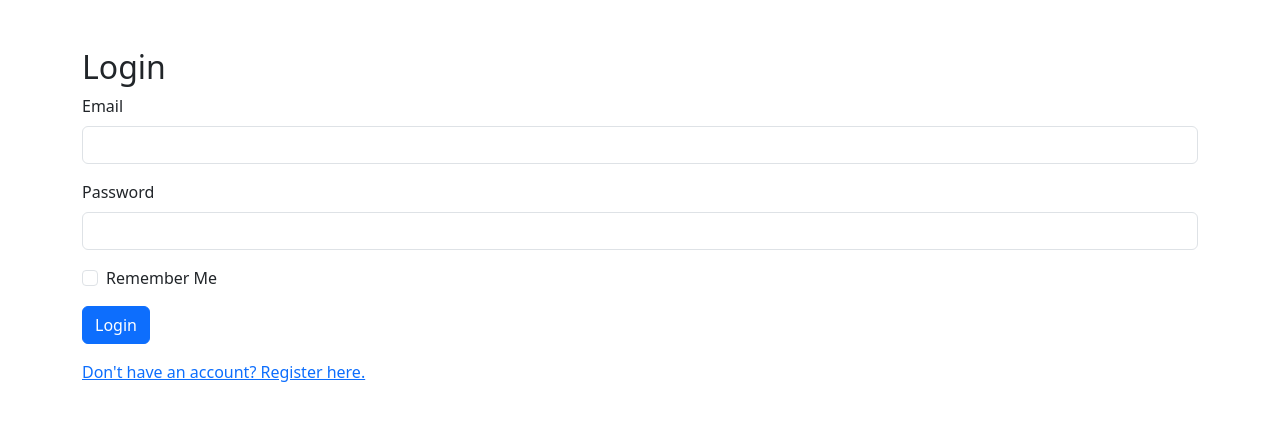
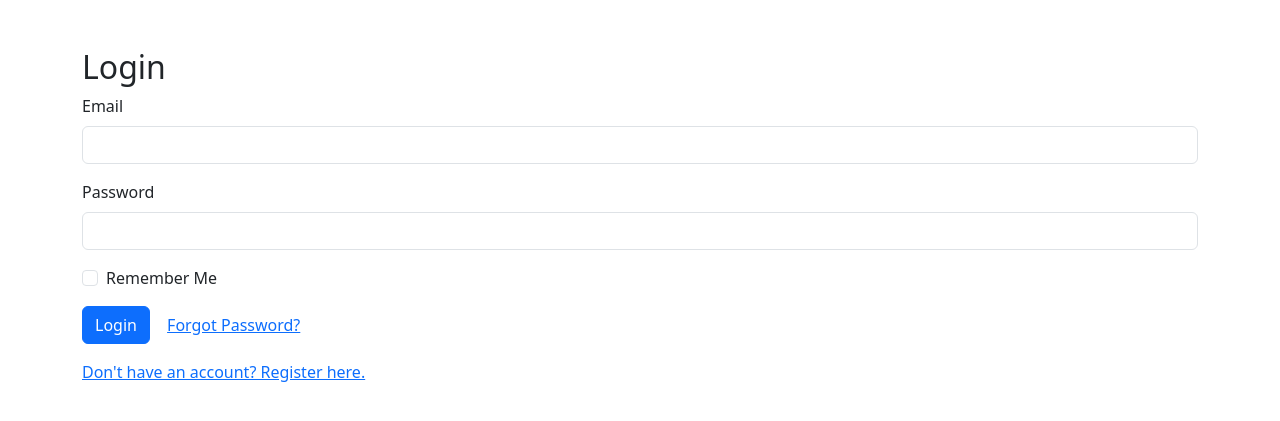
Before and after one commit to simomorphine/superteacher, a Flask app: page /auth/login in a window 1280 px wide. Shown: the top 421 px of the page. Run offline with Flask 3, Linux system fonts and the light colour scheme; parts of the project's set-up code (start-up, migrations or seed data) failed here and were passed over.

Commit message:
finished for today

```diff
--- a/app/auth/models.py
+++ b/app/auth/models.py
@@ -4,10 +4,6 @@ from app import db
 from flask_login import UserMixin
 from werkzeug.security import generate_password_hash, check_password_hash
 from flask import current_app
-from flask_wtf import FlaskForm
-from wtforms import StringField, PasswordField, BooleanField, SubmitField, TextAreaField
-from wtforms.validators import DataRequired, Email, EqualTo, Length, ValidationError
-from .models import User
 
 class User(UserMixin, db.Model):
     __tablename__ = 'users'
--- a/app/auth/routes.py
+++ b/app/auth/routes.py
@@ -2,7 +2,7 @@ import os
 from flask import Blueprint, render_template, request, redirect, url_for, flash, session
 from flask_login import login_user, logout_user, login_required, current_user
 from app import db
-from app.auth.forms import LoginForm, RegistrationForm, ForgotPasswordForm
+from app.auth.forms import LoginForm, RegistrationForm, ForgotPasswordForm, ResetPasswordForm
 from .models import User, Preferences, Schedule, Holiday, Student
 from app.auth import auth_bp
 from datetime import datetime, timedelta
@@ -11,6 +11,7 @@ from dotenv import load_dotenv
 
 # Load environment variables from .env file
 load_dotenv()
+
 # Route for Login
 @auth_bp.route('/login', methods=['GET', 'POST'])
 def login():
@@ -24,6 +25,7 @@ def login():
         else:
             flash('Invalid email or password.', 'danger')
     return render_template('login.html', form=form)
+
 # Route for registration
 @auth_bp.route('/register', methods=['GET', 'POST'])
 def register():
@@ -85,3 +87,18 @@ def send_reset_email(to_email, token):
     response = requests.post(api_url, data=payload)
     if response.status_code != 200:
         flash('Failed to send email. Please try again later.', 'danger')
+
+# Route for reset password
+@auth_bp.route('/reset_password/<token>', methods=['GET', 'POST'])
+def reset_password(token):
+    user = User.verify_reset_password_token(token)
+    if not user:
+        flash('Invalid or expired token.', 'danger')
+        return redirect(url_for('auth.forgot_password'))
+    form = ResetPasswordForm()
+    if form.validate_on_submit():
+        user.set_password(form.new_password.data)
+        db.session.commit()
+        flash('Your password has been reset. Please log in.', 'success')
+        return redirect(url_for('auth.login'))
+    return render_template('reset_password.html', form=form)
--- a/app/auth/templates/login.html
+++ b/app/auth/templates/login.html
@@ -33,12 +33,11 @@
                 {{ form.remember_me.label(class="form-check-label") }}
             </div>
             <button type="submit" class="btn btn-primary">Login</button>
+            <a href="{{ url_for('auth.forgot_password') }}" class="btn btn-link">Forgot Password?</a>
         </form>
         <p class="mt-3">
             <a href="{{ url_for('auth.register') }}">Don't have an account? Register here.</a>
         </p>
     </div>
-    <!--<script src="{{ url_for('static', filename='js/bootstrap.bundle.min.js') }}"></script>
--->
 </body>
 </html>
```
Also changed, not shown: app/auth/templates/forgot_password.html (added, +26 -0 lines).
